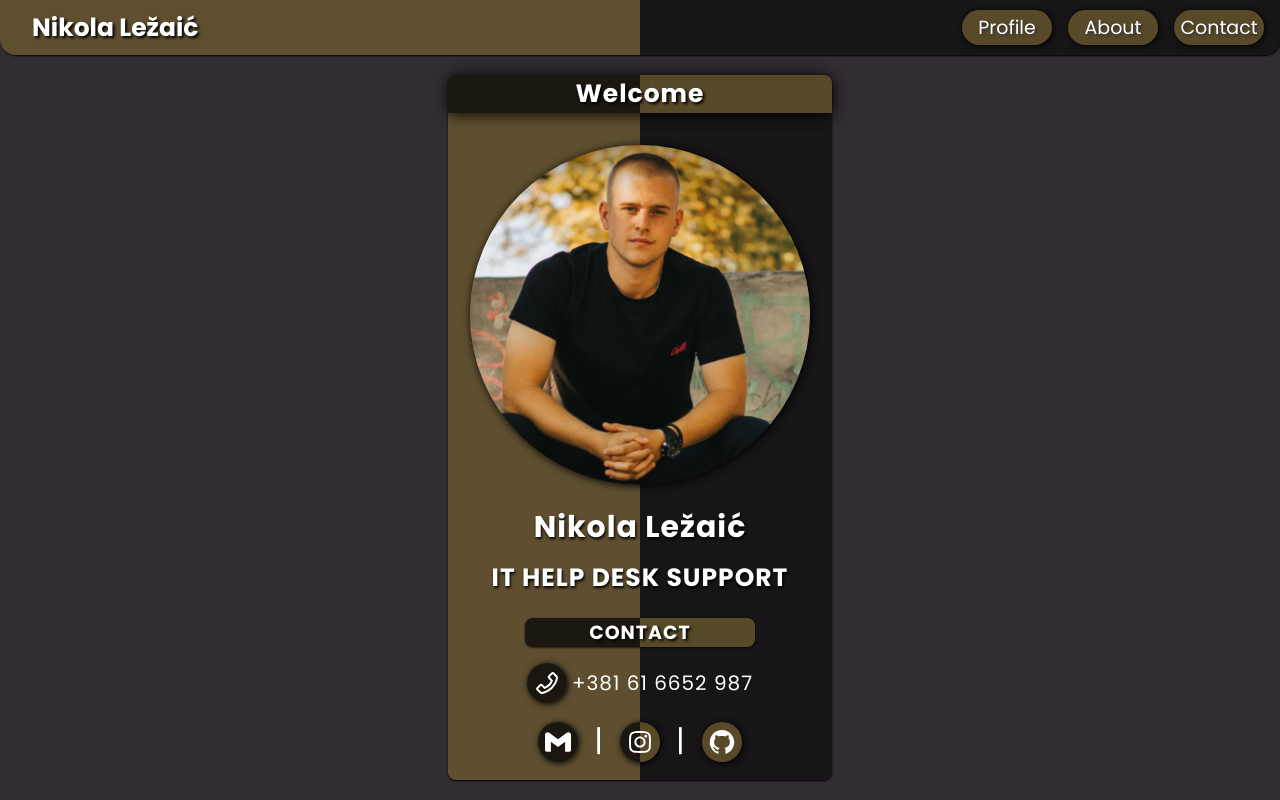
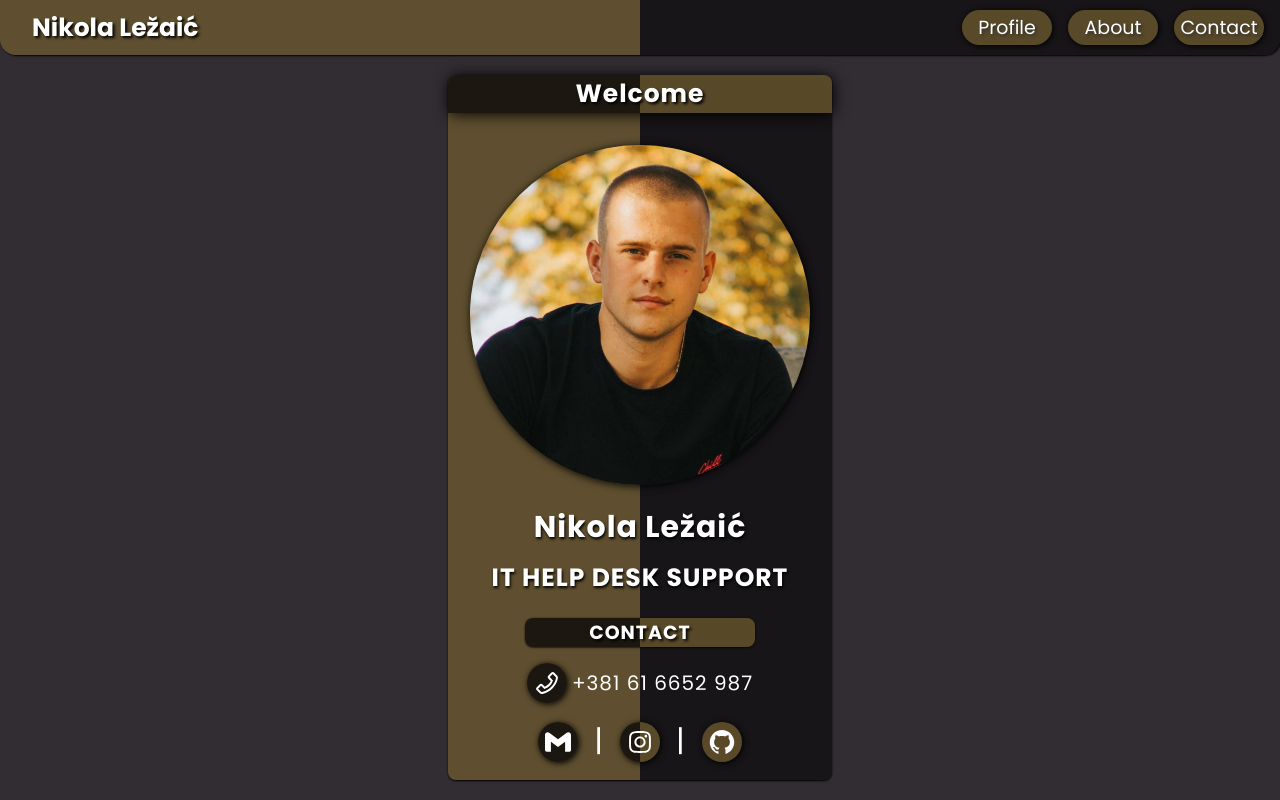
Before and after one commit to Nortagg/cv, a React (Create React App) app: page / in a window 1280 px wide. Built offline with nearby package versions, Linux system fonts and the light colour scheme; the HTML template or start-up script is replaced by a standard one.

Commit message:
new img for home page

```diff
--- a/src/Components/home/home-page.jsx
+++ b/src/Components/home/home-page.jsx
@@ -10,7 +10,7 @@ export default function HomePage() {
   return (
     <div className="home-wrapper">
       <div className="welcome-bar-on-top">Welcome</div>
-      <img className="img" src="ja.png" alt="" />
+      <img className="img" src="me.jpg" alt="" />
       <h1 className="title-name-nl">Nikola Ležaić</h1>
       <h2 className="title-proffesion">IT HELP DESK SUPPORT</h2>
       <h3 className="contact-bar">CONTACT</h3>
```
Also changed, not shown: public/ja.png (deleted), public/me.jpg (added).
